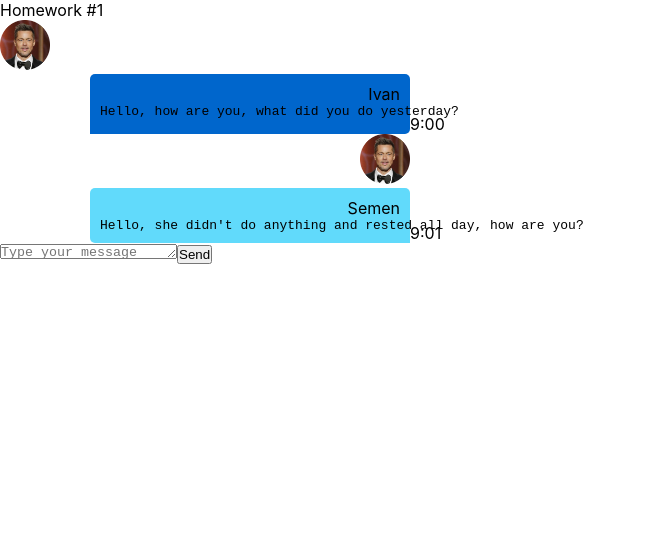
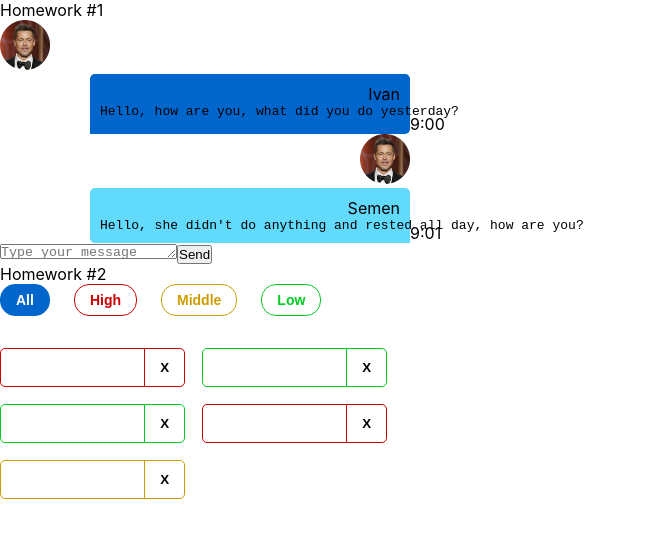
Before and after one commit to SandraYushko/DZ-s-avtoproverkoi, a React (Create React App) app: page / in a window 1280 px wide. Shown: the top 538 px of the page, without its empty margins (0-646 px from the left). Built offline with nearby package versions, Linux system fonts and the light colour scheme.

Commit message:
HW02 filterAffairs

```diff
--- a/src/s1-main/App.tsx
+++ b/src/s1-main/App.tsx
@@ -1,13 +1,15 @@
 import React from 'react'
 import s from './App.module.css'
 import HW1 from '../s2-homeworks/hw01/HW1'
+import HW2 from '../s2-homeworks/hw02/HW2';
 
 function App() {
     return (
         <div className={s.App}>
             <HW1/>
+            <HW2/>
             {/*раскомментировать по ходу выполнения*/}
-            {/*<HW2/>*/}
+
             {/*<HW3/>*/}
             {/*<HW4/>*/}
 
--- a/src/s2-homeworks/hw02/HW2.tsx
+++ b/src/s2-homeworks/hw02/HW2.tsx
@@ -1,21 +1,90 @@
 import React, {useState} from 'react'
 import Affairs from './affairs/Affairs'
 import s2 from '../../s1-main/App.module.css'
+import affairs from './affairs/Affairs';
 
 /*
-* 1 - описать типы AffairPriorityType, AffairType
-* 2 - указать нужный тип для defaultAffairs
-* 3 - дописать типы и логику функции filterAffairs и проверить её тестами
+* 1 - + описать типы AffairPriorityType, AffairType
+* 2 - + указать нужный тип для defaultAffairs
+* 3 - + дописать типы и логику функции filterAffairs и проверить её тестами
 * 4 - выполнить пункт 3 для функции deleteAffair
-* 5 - указать нужный тип в useState с affairs
+* 5 - + указать нужный тип в useState с affairs
 * 6 - дописать тип и логику функции deleteAffairCallback
 * 7 - в файле Affairs.tsx дописать типизацию пропсов
-* 8 - в файле Affairs.tsx дописать логику функций setAll, setHigh, setMiddle, setLow
+* 8 - + в файле Affairs.tsx дописать логику функций setAll, setHigh, setMiddle, setLow
 * 9 - в файле Affair.tsx дописать типизацию пропсов
 * 10 - в файле Affair.tsx дописать функции deleteCallback и использовать
 * 11 - в файле Affair.tsx отобразить приходящие данные
 * */
 
+// types
+export type AffairPriorityType = "high"|"low"|"middle"
+
+export type AffairType = {
+    _id: number
+    name: string
+    priority: AffairPriorityType
+}
+export type FilterType = 'all' | AffairPriorityType
+
+// constants
+const defaultAffairs: Array<AffairType> = [
+    {_id: 1, name: 'React', priority: 'high'},
+    {_id: 2, name: 'anime', priority: 'low'},
+    {_id: 3, name: 'games', priority: 'low'},
+    {_id: 4, name: 'work', priority: 'high'},
+    {_id: 5, name: 'html & css', priority: 'middle'},
+]
+
+// pure helper functions
+export const filterAffairs = (affairs: Array<AffairType>, filter: FilterType): Array<AffairType> => {
+    if (filter === "high") {
+        return affairs.filter(t => t.priority==='high')
+    }
+    else if (filter === "low") {
+        return affairs.filter(t => t.priority==='low')
+    }
+    else if (filter === "middle") {
+        return affairs.filter(t => t.priority==='middle')
+    }
+    else return affairs
+}
+
+
+export const deleteAffair = (affairs: Array<AffairType>, _id: number): Array<AffairType> => {
+    affairs.filter(t => t._id!=_id)
+    return affairs // need to fix
+}
+
+function HW2() {
+    const [affairs, setAffairs] = useState<Array<AffairType>>(defaultAffairs) // need to fix any
+    const [filter, setFilter] = useState<FilterType>('all')
+
+    const filteredAffairs = filterAffairs(affairs, filter)
+    const deleteAffairCallback = (_id: number) => {
+        deleteAffair(affairs, _id)
+        setAffairs(affairs)
+    }
+
+    return (
+        <div id={'hw2'}>
+            <div className={s2.hwTitle}>Homework #2</div>
+            <div className={s2.hw}>
+                <Affairs
+                    data={filteredAffairs}
+                    setFilter={setFilter}
+                    deleteAffairCallback={deleteAffairCallback}
+                    filter={filter}
+                />
+            </div>
+        </div>
+    )
+}
+
+export default HW2
+
+
+/*_____________________________________________________________________
 // types
 export type AffairPriorityType = any // need to fix any
 export type AffairType = {
@@ -69,4 +138,4 @@ function HW2() {
     )
 }
 
-export default HW2
+export default HW2*/
--- a/src/s2-homeworks/hw02/affairs/Affairs.tsx
+++ b/src/s2-homeworks/hw02/affairs/Affairs.tsx
@@ -1,3 +1,73 @@
+import React from 'react'
+import Affair from './affair/Affair'
+import {AffairType, FilterType} from '../HW2'
+import s from './Affairs.module.css'
+
+type AffairsPropsType = {
+    data: Array<AffairType> // need to fix any
+    setFilter: (filter: FilterType)=>void
+    deleteAffairCallback: any
+    filter: FilterType
+}
+
+function Affairs(props: AffairsPropsType) {
+    const setAll = () => {
+        props.setFilter("all")
+    }
+    const setHigh = () => {
+       props.setFilter("high")
+    }
+    const setMiddle = () => {
+        props.setFilter("middle")
+    }
+    const setLow = () => {
+        props.setFilter("low")
+    }
+
+    const cnAll = s.button + ' ' + s.all + (props.filter === 'all' ? ' ' + s.active : '')
+    const cnHigh = s.button + ' ' + s.high + (props.filter === 'high' ? ' ' + s.active : '')
+    const cnMiddle = s.button + ' ' + s.middle + (props.filter === 'middle' ? ' ' + s.active : '')
+    const cnLow = s.button + ' ' + s.low + (props.filter === 'low' ? ' ' + s.active : '')
+
+    const mappedAffairs = props.data.map((a: AffairType) => (
+        <Affair
+            key={a._id} // кеи ОБЯЗАТЕЛЬНЫ в 99% - так что лучше их писать всегда при создании компонент в мапе
+            affair={a}
+            deleteAffairCallback={props.deleteAffairCallback}
+        />
+    ))
+
+    return (
+        <div>
+            <div className={s.buttonContainer}>
+                <button
+                    id={'hw2-button-all'}
+                    onClick={setAll}
+                    className={cnAll}>All</button>
+                <button
+                    id={'hw2-button-high'}
+                    onClick={setHigh}
+                    className={cnHigh}>High</button>
+                <button
+                    id={'hw2-button-middle'}
+                    onClick={setMiddle}
+                    className={cnMiddle}>Middle</button>
+                <button
+                    id={'hw2-button-low'}
+                    onClick={setLow}
+                    className={cnLow}>Low</button>
+            </div>
+            <div className={s.affairs}>{mappedAffairs}</div>
+        </div>
+    )
+}
+
+export default Affairs
+
+
+
+
+/*____________________________________________________
 import React from 'react'
 import Affair from './affair/Affair'
 import {AffairType, FilterType} from '../HW2'
@@ -74,4 +144,4 @@ function Affairs(props: AffairsPropsType) {
     )
 }
 
-export default Affairs
+export default Affairs*/
--- a/src/s2-homeworks/hw02/affairs/affair/Affair.tsx
+++ b/src/s2-homeworks/hw02/affairs/affair/Affair.tsx
@@ -6,13 +6,11 @@ import s2 from '../Affairs.module.css'
 type AffairPropsType = {
     // key не нужно типизировать
     affair: AffairType
-    deleteAffairCallback: any // need to fix any
+    deleteAffairCallback: (_id: number) => void // need to fix any
 }
 
 function Affair(props: AffairPropsType) {
-    const deleteCallback = () => {
-        // need to fix
-    }
+    const deleteCallback = () => {props.deleteAffairCallback(props.affair._id)}
 
     const nameClass = s.name + ' ' + s2[props.affair.priority]
     const buttonClass = s.closeButton + ' ' + s2[props.affair.priority]
@@ -35,8 +33,7 @@ function Affair(props: AffairPropsType) {
             <button
                 id={'hw2-button-delete-' + props.affair._id}
                 className={buttonClass}
-                // need to fix
-
+                onClick={deleteCallback}
             >
                 {/*текст кнопки могут изменить студенты*/}
                 X
```
